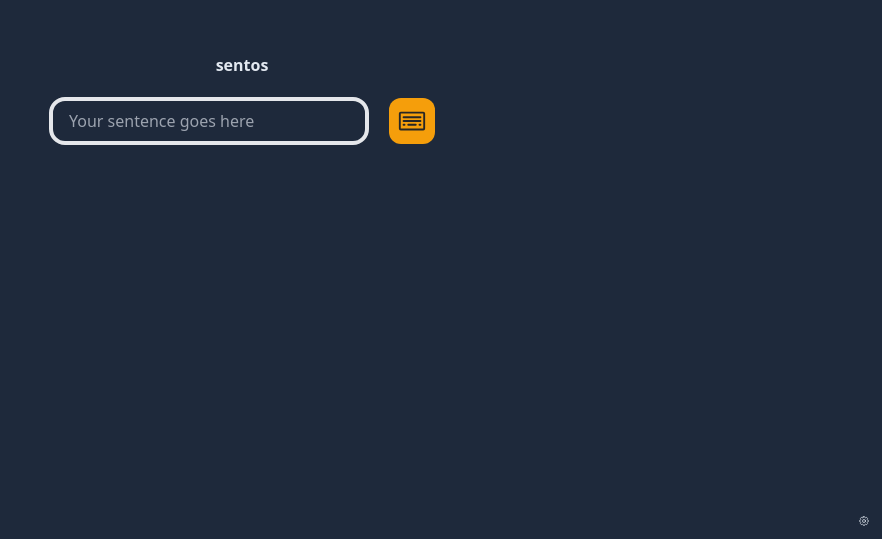
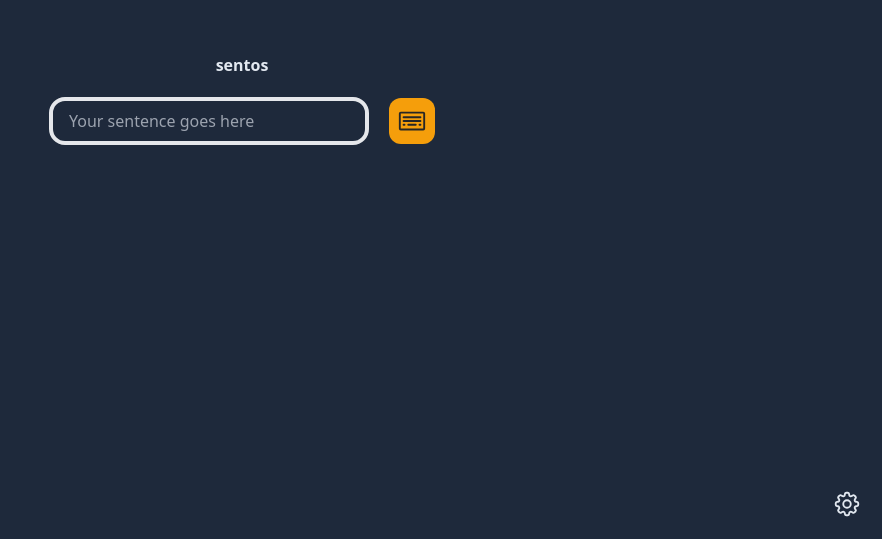
Before and after one commit to bitterkofte/sentos, a React (Vite) app: page / in a window 1280 px wide. Shown: the part 261-800 px from the top of the page, without its empty margins (398-1280 px from the left). Built offline with nearby package versions, Linux system fonts and the light colour scheme.

Commit message:
settings button

```diff
--- a/index.html
+++ b/index.html
@@ -10,5 +10,12 @@
   <body>
     <div id="root"></div>
     <script type="module" src="/src/main.tsx"></script>
+    <script>
+      if ("paintWorklet" in CSS) {
+        CSS.paintWorklet.addModule(
+          "https://www.unpkg.com/css-houdini-squircle/squircle.min.js"
+        );
+      }
+    </script>
   </body>
 </html>
--- a/package.json
+++ b/package.json
@@ -10,11 +10,10 @@
     "preview": "vite preview"
   },
   "dependencies": {
-    "@heroicons/react": "^2.1.1",
-    "@phosphor-icons/react": "^2.0.15",
     "@reduxjs/toolkit": "^2.2.1",
     "react": "^18.2.0",
     "react-dom": "^18.2.0",
+    "react-icons": "^5.0.1",
     "react-redux": "^9.1.0",
     "react-simple-keyboard": "^3.7.94",
     "react-tooltip": "^5.26.3",
--- a/src/components/ExportButton.tsx
+++ b/src/components/ExportButton.tsx
@@ -1,6 +1,7 @@
 import { toast } from "sonner";
 import { SentencesType } from "../redux/generalSlice";
 import { useAppSelector } from "../redux/hooks";
+import { HiArrowDownTray } from "react-icons/hi2";
 
 // const downloadJSON = (data: any, fileName: string) => {
 //   const dataStr = `data:application/json;charset=utf-8,${encodeURIComponent(JSON.stringify(data))}`;
@@ -35,6 +36,6 @@ const downloadJSON = (data: SentencesType[]) => {
 export const ExportButton = () => {
   const { sentences } = useAppSelector(s => s.general)
   return (
-    <button className="p-3 bg-sky-800 rounded-lg" onClick={() => downloadJSON(sentences)}>Export</button>
+    <button className="p-3 flex items-center gap-2 bg-sky-800 hover:bg-sky-700 smoother-2 rounded-lg" onClick={() => downloadJSON(sentences)}><HiArrowDownTray size={20} /> Export</button>
   );
 };
--- a/src/components/ImportButton.tsx
+++ b/src/components/ImportButton.tsx
@@ -3,6 +3,7 @@ import { toast } from "sonner";
 import { SentencesType, makeSentences } from "../redux/generalSlice";
 import { useAppDispatch } from "../redux/hooks";
 import { useRef } from "react";
+import { HiArrowUpTray } from "react-icons/hi2";
 
 
 export const ImportButton = () => {
@@ -58,8 +59,9 @@ export const ImportButton = () => {
   }
 
   return (
-    <label className="p-3 bg-sky-800 rounded-lg cursor-pointer" htmlFor="fileInput">
+    <label className="p-3 flex items-center gap-2 bg-sky-800 rounded-lg hover:bg-sky-700 smoother-2 cursor-pointer" htmlFor="fileInput">
       <input className="hidden" type="file" id="fileInput" accept=".json" onChange={importJSON} ref={fileInputRef} />
+      <HiArrowUpTray size={20} />
       Import
     </label>
   )
--- a/src/components/InputBar.tsx
+++ b/src/components/InputBar.tsx
@@ -1,7 +1,8 @@
 import { useState } from "react";
 import { useDispatch } from "react-redux";
 import { setSentences } from "../redux/generalSlice";
-import { Keyboard } from "@phosphor-icons/react";
+// import { Keyboard } from "@phosphor-icons/react";
+import { PiKeyboard } from "react-icons/pi";
 
 import { KeyboardReact as SimpleKeyboard } from "react-simple-keyboard";
 import russianLayout from "simple-keyboard-layouts/build/layouts/russian";
@@ -52,7 +53,7 @@ export const InputBar = () => {
           onClick={() => setIsKBOpen(s => !s)}
           className="p-2 bg-amber-500 rounded-xl text-neutral-800 active:scale-95 smoother"
         >
-          <Keyboard size={30} />
+          <PiKeyboard size={30} />
         </button>
       </div>
       {/* {isKBOpen && ( */}
--- a/src/components/SentenceList.tsx
+++ b/src/components/SentenceList.tsx
@@ -1,6 +1,7 @@
 import { useDispatch, useSelector } from "react-redux";
 import { RootState } from "../redux/store";
-import { SpeakerHigh, Star, Trash } from "@phosphor-icons/react";
+// import { SpeakerHigh, Star, Trash } from "@phosphor-icons/react";
+import { PiSpeakerHighThin, PiStar, PiTrash } from "react-icons/pi";
 import { SentencesType, deleteSentence, toggleFav } from "../redux/generalSlice";
 
 type SentenceListType = {
@@ -41,9 +42,9 @@ export const SentenceList = ({ picker, toggleModal }: SentenceListType) => {
         <div onClick={() => openModal(s)} className="px-4 py-3 flex justify-between items-center gap-5 bg-green-800 rounded-xl hover:shadow-md cursor-default smoother-2" key={s.createdAt}>
           <p className="w-96 overflow-hidden">{ s.sentence }</p>
           <div className="flex items-center gap-3">
-            <button onClick={(e) => speakText(e, s.sentence)}><SpeakerHigh size={24} className="hover:text-sky-500 hover:drop-shadow-lg smoother-2" /></button>
-            <button onClick={(e) => favHandler(e, s.createdAt)}><Star size={24} className={`hover:text-amber-500 hover:drop-shadow-lg smoother-2 ${s.fav && "text-amber-500"}`} /></button>
-            <button onClick={(e) => deleteHandler(e, s.createdAt)}><Trash size={24} className="hover:text-red-500 hover:drop-shadow-lg smoother-2" /></button>
+            <button onClick={(e) => speakText(e, s.sentence)}><PiSpeakerHighThin size={24} className="hover:text-sky-500 hover:drop-shadow-lg smoother-2" /></button>
+            <button onClick={(e) => favHandler(e, s.createdAt)}><PiStar size={24} className={`hover:text-amber-500 hover:drop-shadow-lg smoother-2 ${s.fav && "text-amber-500"}`} /></button>
+            <button onClick={(e) => deleteHandler(e, s.createdAt)}><PiTrash size={24} className="hover:text-red-500 hover:drop-shadow-lg smoother-2" /></button>
           </div>
         </div>
       ))}
--- a/src/components/Settings.tsx
+++ b/src/components/Settings.tsx
@@ -1,19 +1,21 @@
-import { Cog8ToothIcon } from '@heroicons/react/24/outline'
+// import { Cog8ToothIcon } from '@heroicons/react/24/outline'
+import { HiOutlineCog8Tooth } from "react-icons/hi2";
 import { ImportButton } from './ImportButton'
 import { ExportButton } from './ExportButton'
 import { useState } from 'react';
 
 export const Settings = () => {
   const [isSettings, setIsSettings] = useState<boolean>(false);
+  const toggleSettings = () => setIsSettings(s => !s)
   return (
-    <div className='fixed right-3 bottom-3'>
-    <Cog8ToothIcon className='w-3' />
-    {isSettings && (
-      <div className=' flex flex-col gap-3'>
+    <div className='fixed right-3 bottom-3 flex flex-col gap-3 items-end'>
+      <div className={`flex flex-col gap-3 rounded-lg overflow-hidden smoother-3 ease-in-out ${isSettings ? "max-h-32" : "max-h-0"}`}>
         <ImportButton />
         <ExportButton />
       </div>
-    )}
+      <div className='p-2 squircle cursor-pointer' onClick={toggleSettings}>
+        <HiOutlineCog8Tooth size={30} className={`z-10 smoother-3 ease-in-out ${isSettings ? "rotate-90" : "rotate-0"}`} />
+      </div>
     </div>
   )
 }
--- a/src/global.css
+++ b/src/global.css
@@ -31,6 +31,16 @@ body,
 .simple-keyboard .hg-button:active {
   background: #3c3f42;
   transform: scale(0.96);
+}
+
+/* use background */
+.squircle {
+  /* width: 200px; */
+  /* height: 200px; */
+  background: paint(squircle);
+  --squircle-smooth: 1;
+  --squircle-radius: 20px;
+  --squircle-fill: rgb(0, 76, 104);
 }
 
 /*  50 - 500 */
```
Also changed, not shown: 1 other file (tests, documents, lock files or other folders).
